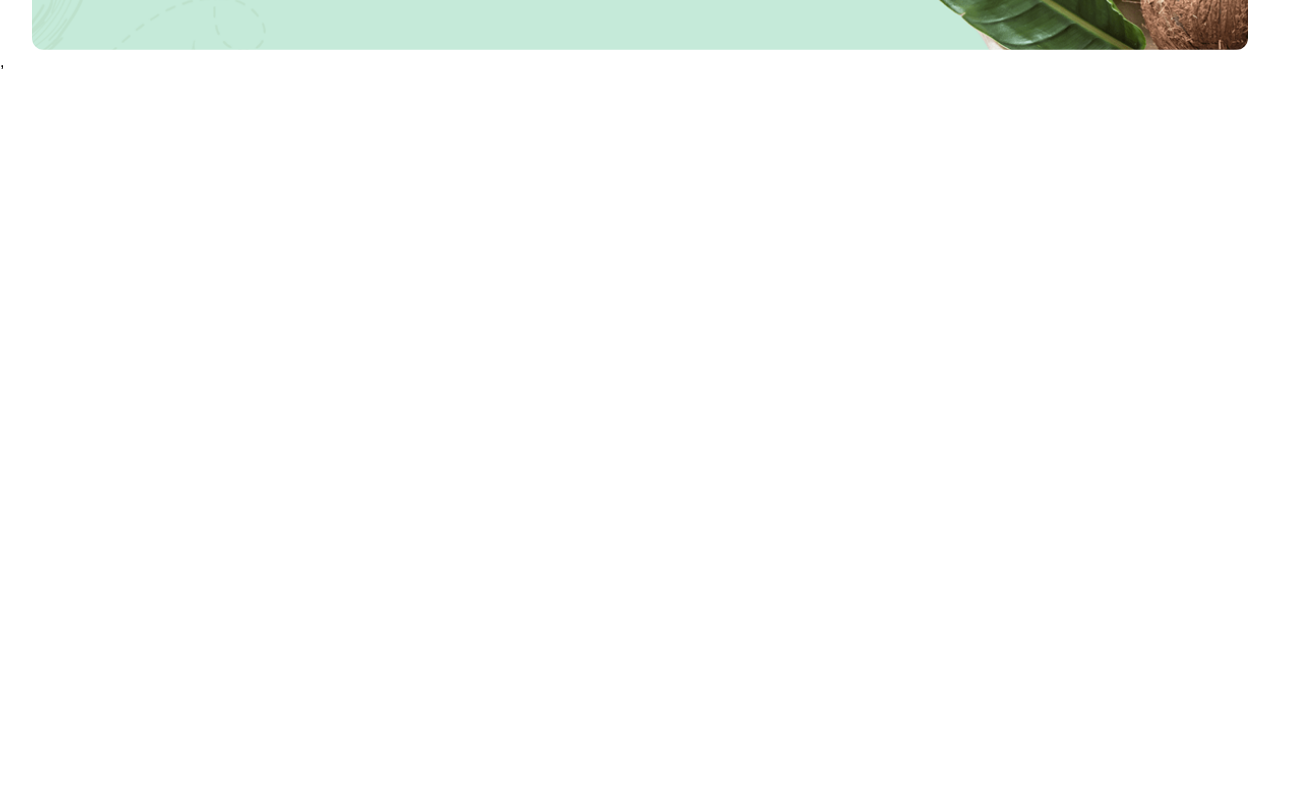
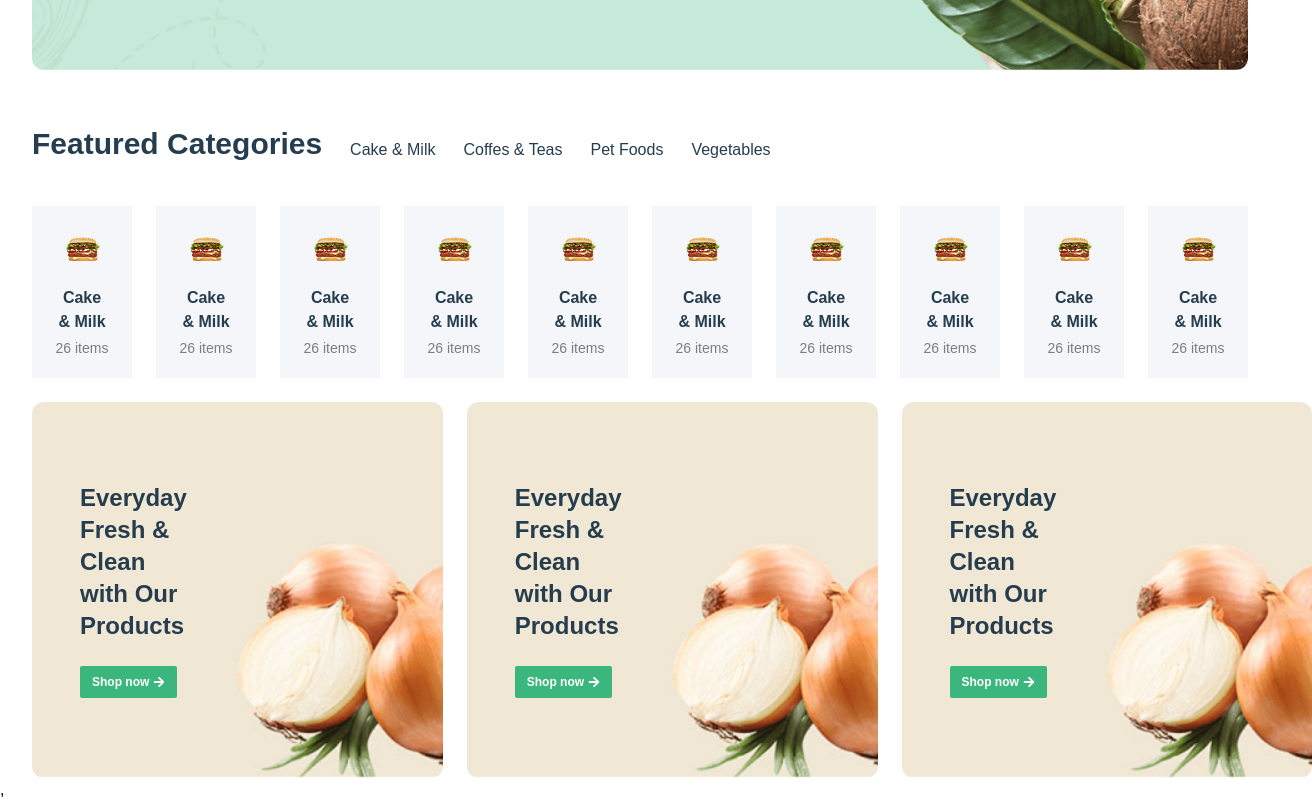
Before and after one commit to shaikhahmeed/Project-Practice-Ecommerce-website, a React (Vite) app: page / in a window 1280 px wide. Shown: the part 820-1622 px from the top of the page, 1312 px wide, since content can reach past the window. Before the commit the page ends 894 px from the top, so only its background shows below. Built offline with nearby package versions, Linux system fonts and the light colour scheme.

Commit message:
progress

```diff
--- a/src/Component/Home/Banner.jsx
+++ b/src/Component/Home/Banner.jsx
@@ -1,19 +1,19 @@
 import React from 'react'
 import SearchBar from '../Utility/SearchBar'
 import "slick-carousel/slick/slick.css";
+import "slick-carousel/slick/slick-theme.css";
 import Slider from "react-slick";
 
 
 const Banner = () => {
 
-    const settings = {
+  const settings = {
     dots: true,
     infinite: true,
     speed: 500,
     slidesToShow: 1,
     slidesToScroll: 1
   };
-
 
   return (
     <section>
--- /dev/null
+++ b/src/Component/Home/Category.jsx
@@ -0,0 +1,44 @@
+import React from 'react'
+import { CategoryItem } from './CategoryItem'
+import "slick-carousel/slick/slick.css";
+import Slider from "react-slick";
+import CategoryItem2 from './CategoryItem2';
+
+
+const Category = () => {
+
+  return (
+    <section className='mt-14'>
+        <div className="container">
+            <div className='flex gap-7'>
+                <h2 className='font-bold text-3xl text-primary'>Featured Categories</h2>
+                <ul className='font-light text-base flex gap-7 text-primary items-end'>
+                    <li className='cursor-pointer'>Cake & Milk</li>
+                    <li className='cursor-pointer'>Coffes & Teas</li>
+                    <li className='cursor-pointer'>Pet Foods</li>
+                    <li className='cursor-pointer'>Vegetables</li>
+                </ul>
+            </div>
+            <div className='flex gap-6'>
+                <CategoryItem/>
+                <CategoryItem/>
+                <CategoryItem/>
+                <CategoryItem/>
+                <CategoryItem/>
+                <CategoryItem/>
+                <CategoryItem/>
+                <CategoryItem/>
+                <CategoryItem/>
+                <CategoryItem/>
+            </div>
+            <div className='mt-6 flex gap-6'>
+                <CategoryItem2/>
+                <CategoryItem2/>
+                <CategoryItem2/>
+            </div>
+        </div>
+    </section>
+  )
+}
+
+export default Category
--- /dev/null
+++ b/src/Component/Home/CategoryItem.jsx
@@ -0,0 +1,11 @@
+import React from 'react'
+
+export const CategoryItem = () => {
+  return (
+    <div className='py-5 bg-[#F4F6FA] max-w-fit text-center mt-11'>
+        <img src="public/burger.png" alt="burger" className='mb-4 px-7'/>
+        <h2 className='font-bold text-base text-primary mb-1 px-6'>Cake & Milk</h2>
+        <p className='font-medium text-sm text-secondary'>26 items</p>
+    </div>
+  )
+}
--- /dev/null
+++ b/src/Component/Home/CategoryItem2.jsx
@@ -0,0 +1,16 @@
+import React from 'react'
+import { FaArrowRight } from 'react-icons/fa'
+
+const CategoryItem2 = () => {
+  return (
+    <div className='py-20 pl-12 pr-64 max-w-fit bg-cover bg-center bg-no-repeat rounded-xl' style={{backgroundImage:"url('/onion.png')"}}>
+        <h2 className='font-bold text-2xl text-primary max-w-48'>Everyday Fresh & Clean with Our Products</h2>
+        <button className='flex gap-1 items-center mt-6 font-bold text-xs text-[#FFFFFF] bg-brand rounded-xs py-2 px-3 cursor-pointer'>
+            <p>Shop now</p>
+            <p><FaArrowRight /></p>
+        </button>
+    </div>
+  )
+}
+
+export default CategoryItem2
--- a/src/Component/Layout/Navigation.jsx
+++ b/src/Component/Layout/Navigation.jsx
@@ -11,7 +11,7 @@ import { Link } from 'react-router'
 const Navigation = () => {
   return (
     <>
-    <div className='container'>
+    <div className='container shadow-2xs pb-5'>
        {/* header */}
        <div className='flex justify-between border-b-2 border-b-[#ECECEC] pb-3'>
         <div>
--- a/src/Pages/HomePage.jsx
+++ b/src/Pages/HomePage.jsx
@@ -1,10 +1,12 @@
 import React from 'react'
 import Banner from '../Component/Home/Banner'
+import Category from '../Component/Home/Category'
 
 const HomePage = () => {
   return (
     <>
     <Banner/>
+    <Category/>
     </>
   )
 }
```
Also changed, not shown: public/burger.png (added), public/onion.png (added).
